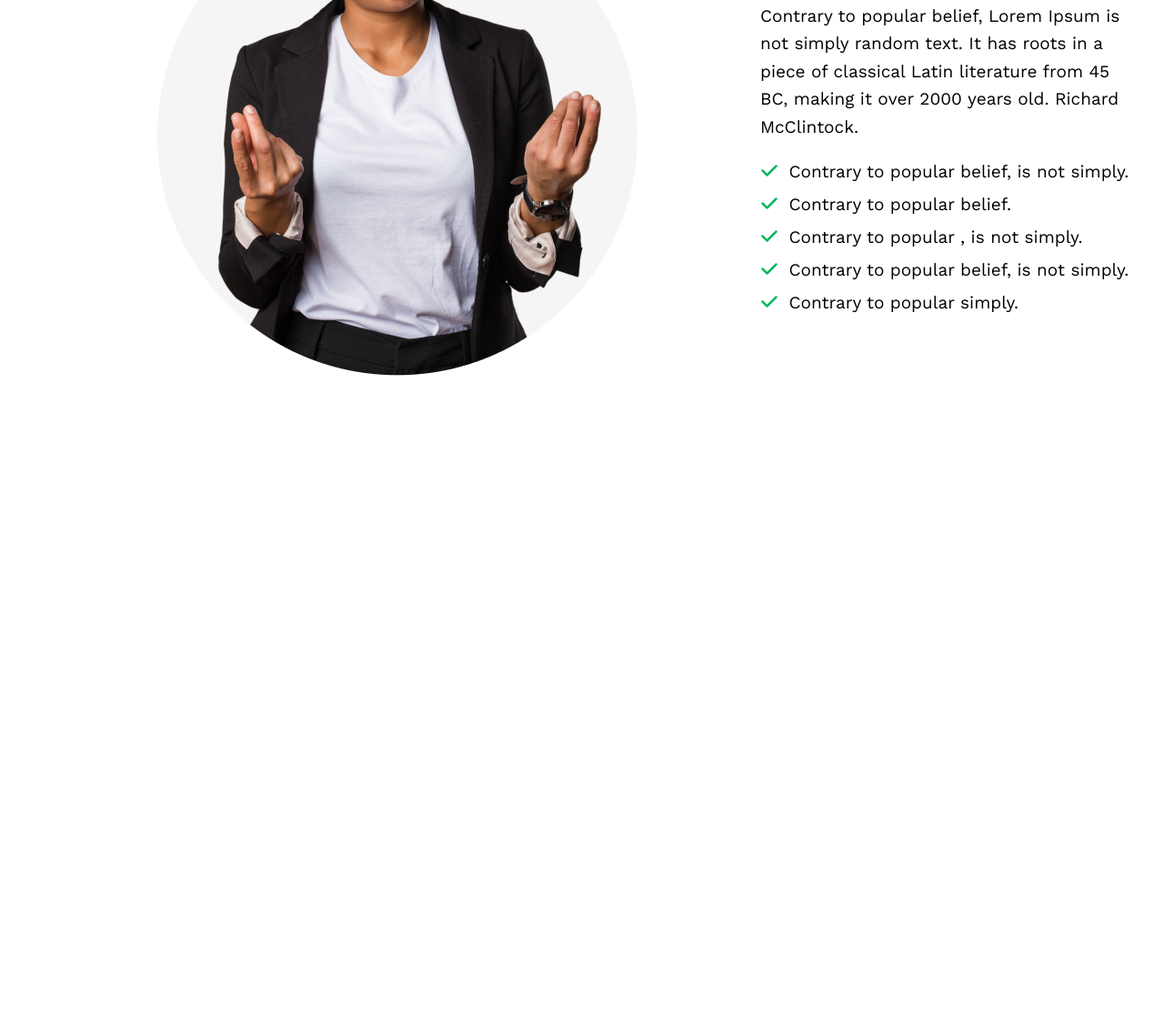
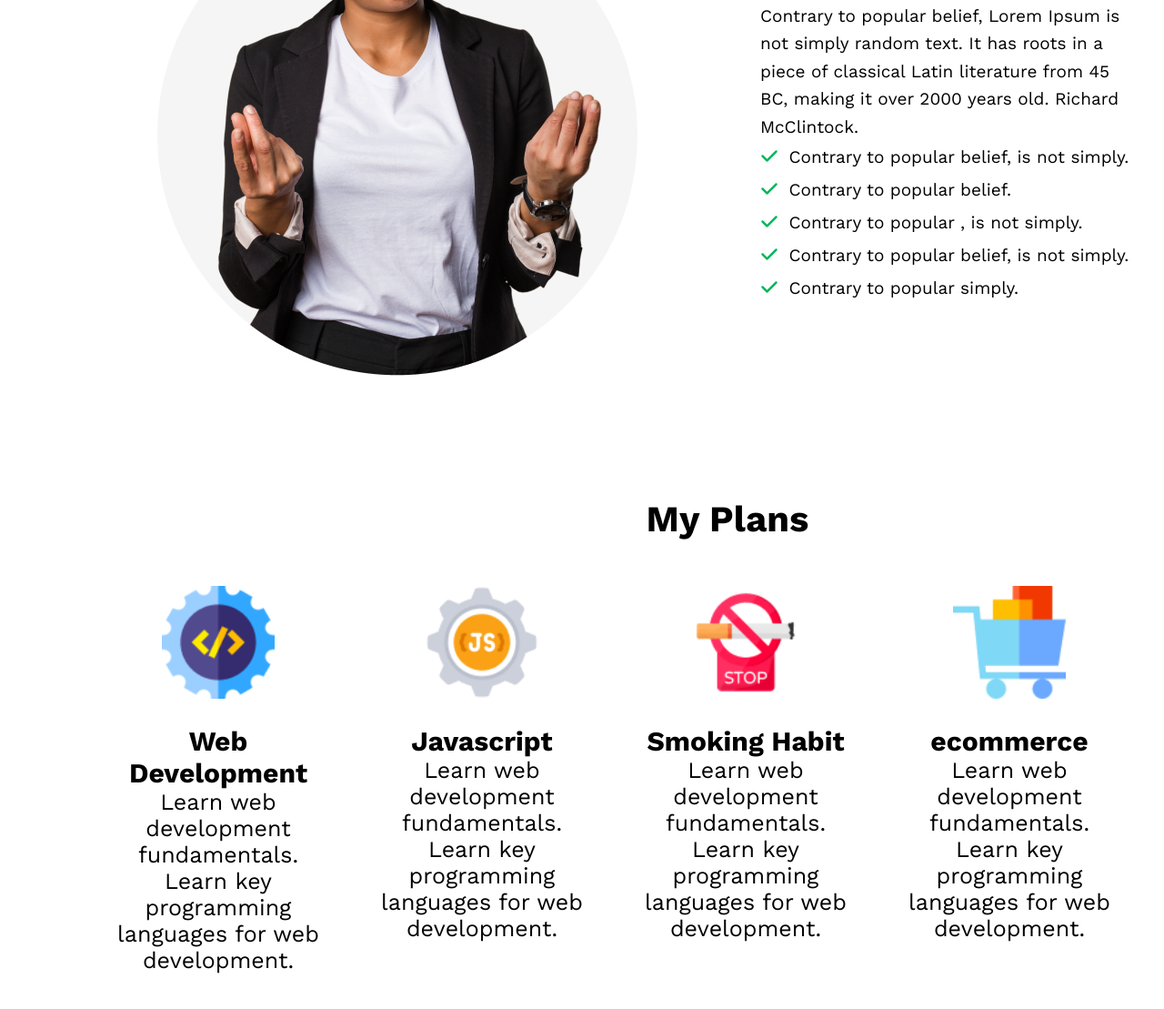
Before and after one commit to imAlid/first-assignment, a plain HTML site: page index.html in a window 1280 px wide. Shown: the part 1249-2358 px from the top of the page at 91% size. Before the commit the page ends 1666 px from the top, so only its background shows below. Drawn offline with nearby package versions, Linux system fonts and the light colour scheme.

Commit message:
added my plan section

```diff
--- a/index.html
+++ b/index.html
@@ -36,12 +36,11 @@
             <div class="previous-year-img">
                <img src="images/person.png" alt="img">
             </div>
-
-
             <div class="previous-year-text">
                <h2 class="previous-year-header">My failures of previous year</h2>
-               <div class="">
-               <p class="previous-year-paragraph">Contrary to popular belief, Lorem Ipsum is not simply random text. It has roots in a piece of
+               <div class="previous-year-paragraph">
+                  <p>Contrary to popular belief, Lorem Ipsum is not simply random text.
+                     It has roots in a piece of
                      classical
                      Latin literature from 45 BC, making it over 2000 years old. Richard McClintock.</p>
                   <div class="previous-year-list">
@@ -55,6 +54,44 @@
             </div>
          </div>
       </section>
+
+      <section class="my-plan">
+         <h2 class="plan-header">My Plans</h2>
+         <div class="plan-sectin">
+            <div class="web-dev">
+               <img class="plan-icon" src="images/icons/web.png" alt="">
+               <h3>Web Development</h3>
+               <p>Learn web development fundamentals.
+                  Learn key programming languages for web development.</p>
+            </div>
+
+
+            <div class="javascript">
+               <img class="plan-icon" src="images/icons/js.png" alt="">
+               <h3>Javascript</h3>
+               <p>Learn web development fundamentals.
+                  Learn key programming languages for web development.</p>
+            </div>
+
+
+            <div class="moking">
+               <img class="plan-icon" src="images/icons/smoke.png" alt="">
+               <h3>Smoking Habit
+               </h3>
+               <p>Learn web development fundamentals.
+                  Learn key programming languages for web development.</p>
+            </div>
+
+
+            <div class="ecommerce">
+               <img class="plan-icon" src="images/icons/ecom.png" alt="">
+               <h3>ecommerce</h3>
+               <p>Learn web development fundamentals.
+                  Learn key programming languages for web development.</p>
+            </div>
+         </div>
+
+      </section>
    </main>
    <footer></footer>
 </body>
--- a/style.css
+++ b/style.css
@@ -1,4 +1,4 @@
-*{
+* {
    margin: 0;
    padding: 0;
    font-family: 'Work Sans', sans-serif;
@@ -12,73 +12,132 @@
    background-image: url(images/banner/banner3.png);
 }
 
-.banner-header{
+.banner-header {
    font-size: 65px;
    font-weight: 700;
    color: aliceblue;
    margin-bottom: 24px;
 }
-.banner-paragraph{
+
+.banner-paragraph {
    font-size: 16px;
    color: aliceblue;
    margin-bottom: 32px;
 }
-.banner-text{
+
+.banner-text {
    margin-left: 51%;
    padding-top: 155px;
    width: 525px;
    text-align: end;
 }
-.banner-btn{
+
+.banner-btn {
    padding: 20px 25px;
    border-radius: 5px;
    border: 0;
    font-size: 20px;
    font-weight: 600px;
-   color: #005FAC;;
+   color: #005FAC;
+   ;
 }
 
 /* previous year Styles */
 
-.previys-year{
+.previys-year {
    margin-top: 130px;
 }
+
 .previous-year-contian {
    display: flex;
    margin-top: 130px;
 }
-.previous-year-text{
+
+.previous-year-text {
    width: 416px;
    margin-left: 117px;
    margin-top: 200px;
 }
-.fa-solid{
+
+.fa-solid {
    color: rgb(4, 183, 91);
    font-size: 20px;
    margin-right: 5px;
 }
 
-.previous-year-header{
+.previous-year-header {
    font-size: 40px;
    font-weight: 700px;
    margin-bottom: 20px;
 
 }
 
-.previous-year-paragraph{
 
-}
 
-.previous-year-paragraph{
+.previous-year-paragraph {
    font-size: 19px;
    line-height: 1.6;
    margin-bottom: 16px;
 }
-.previous-year-list{
+
+.previous-year-list {
    font-size: 19px;
    line-height: 1.9;
 }
 
-.previous-year-img{
+.previous-year-img {
    margin-left: 150px;
 }
+
+/* My plan Section styles */
+
+.my-plan{
+
+}
+
+.plan-header{
+   text-align: center;
+   font-size: 40px;
+   font-weight: 700;
+   margin-top: 130px;
+   margin-bottom: 50px;
+   width: 1600px;
+}
+
+.plan-sectin{
+   display: flex;
+   margin-left: 120px;
+   margin-bottom: 130px;
+}
+.plan-sectin h3{
+   font-size: 30px;
+   font-weight: 700px;
+}
+.plan-icon{
+   width: 124px;
+   margin-bottom: 25px;
+}
+
+.javascript{
+   margin-right: 50px;
+   width: 300px;
+   text-align: center;
+}
+.web-dev{
+   margin-right: 50px;
+   width: 300px;
+   text-align: center;
+}
+.moking{
+   margin-right: 50px;
+   width: 300px;
+   text-align: center;
+}
+.ecommerce{
+   margin-right: 50px;
+   width: 300px;
+   text-align: center;
+}
+.plan-sectin p{
+   font-size: 25px;
+}
```
Lines whose indentation alone changed are shown as unchanged.
